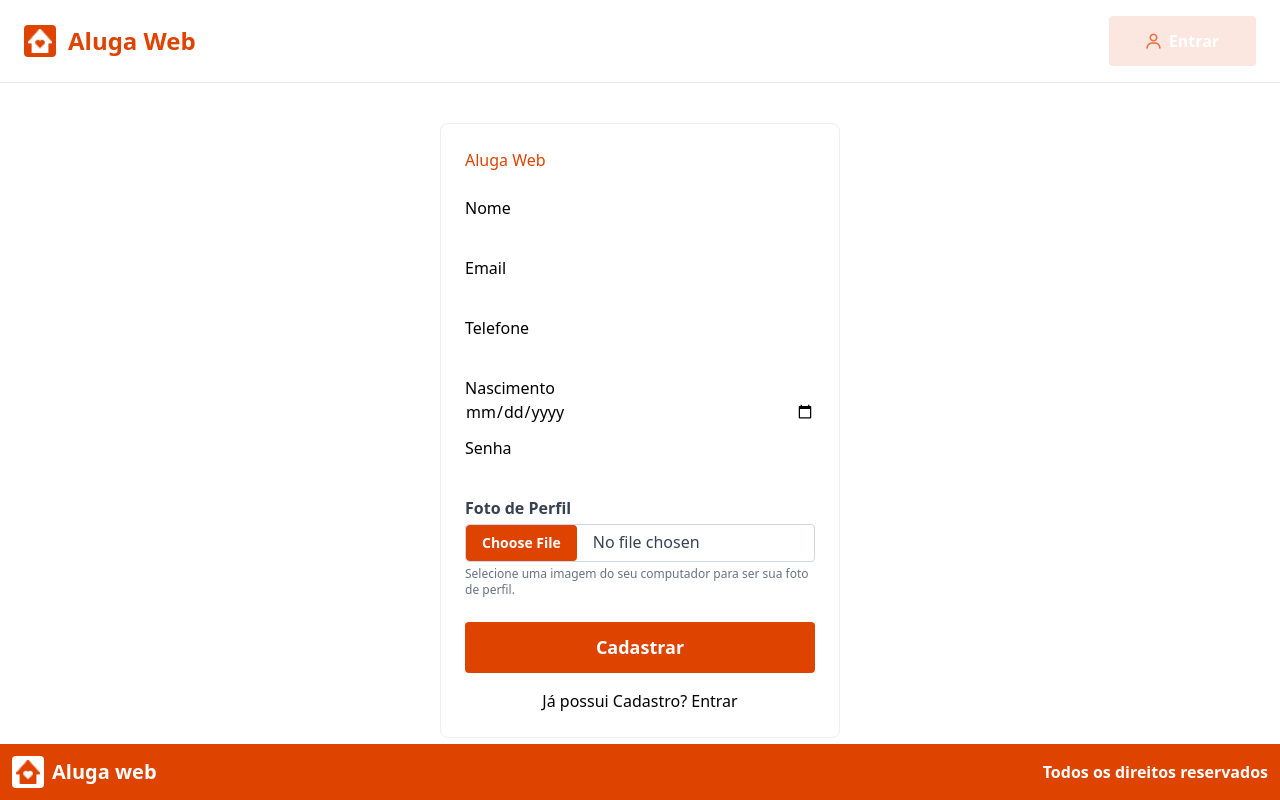
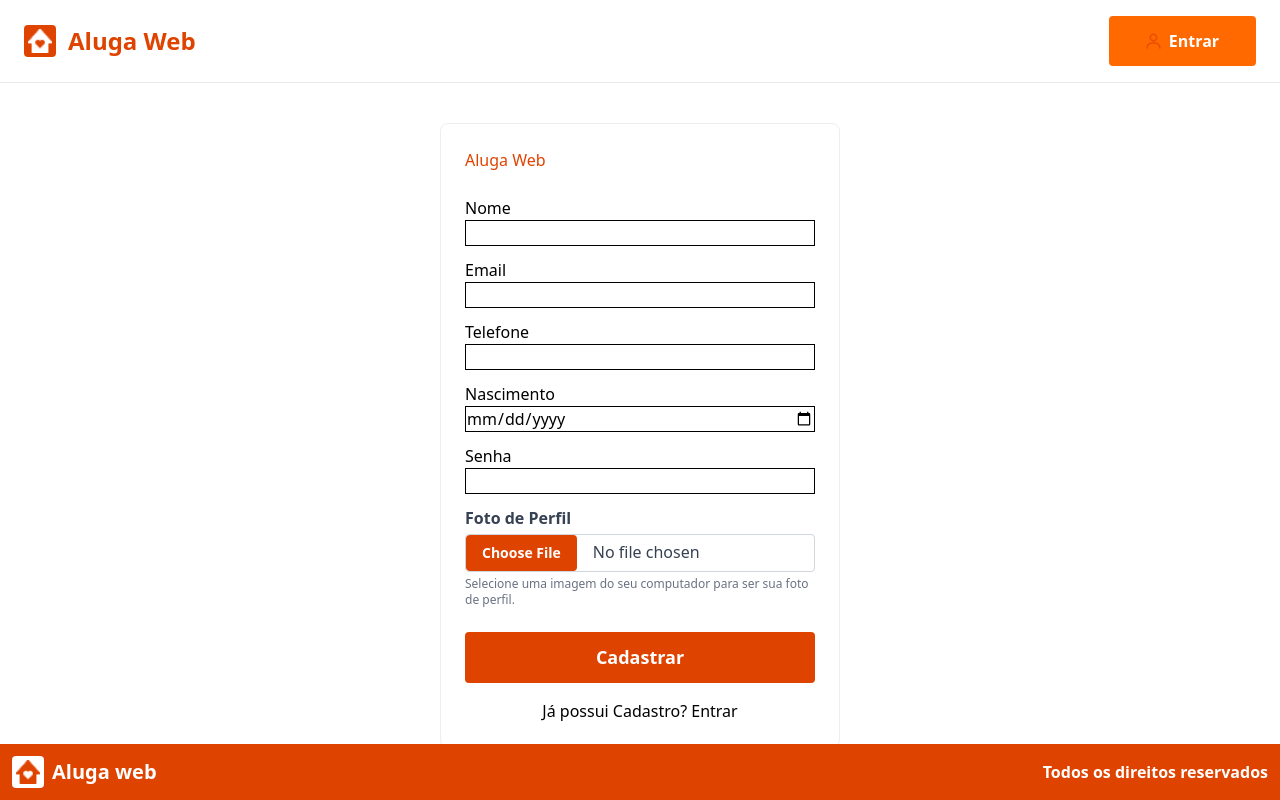
Before and after one commit to ramonnokia00/aluga-web-frontend, a React (Vite) app: page /cadastro in a window 1280 px wide. Built offline with nearby package versions, Linux system fonts and the light colour scheme.

Commit message:
erro corrigido

```diff
--- a/package.json
+++ b/package.json
@@ -38,6 +38,7 @@
     "eslint-plugin-react-hooks": "^5.2.0",
     "eslint-plugin-react-refresh": "^0.4.19",
     "globals": "^16.0.0",
+    "rollup": "^3.29.4",
     "vite": "^6.3.5"
   }
 }
--- a/src/components/Header.jsx
+++ b/src/components/Header.jsx
@@ -49,7 +49,7 @@ export default function Header() {
       {!usuario ? (
         <NavLink
           to="/login"
-          className="bg-laranja-20 cursor-pointer flex items-center justify-center gap-2 w-[147px] h-[50px] rounded font-bold text-white"
+          className="hover:bg-orange-700 duration-200 bg-orange-500 cursor-pointer flex items-center justify-center gap-2 w-[147px] h-[50px] rounded font-bold text-white"
         >
           <img src={iconeboneco} alt="icone Entrar" />
           Entrar
@@ -57,10 +57,6 @@ export default function Header() {
       ) : (
         <div className="flex items-center gap-2">
           <div className="items-center flex gap-3 mr-5 xl:invisible">
-            <img src={favoritos} alt="" />
-            <p className="text-gray font-semibold cursor-pointer hover:underline">
-              <NavLink to={"/favoritos"}>Favoritos</NavLink>
-            </p>
           </div>
           <div className="flex flex-col items-start">
             <span className="text-[#DF4300] font-bold">
--- a/src/pages/Cadastro.jsx
+++ b/src/pages/Cadastro.jsx
@@ -52,7 +52,7 @@ export default function Cadastro() {
 
         <div style={{ marginBottom: 12 }}>
           <label>Nome</label>
-          <input
+          <input className="border"
             style={{ width: "100%" }}
             value={nome}
             onChange={(e) => setNome(e.target.value)}
@@ -63,6 +63,7 @@ export default function Cadastro() {
         <div style={{ marginBottom: 12 }}>
           <label>Email</label>
           <input
+          className="border"
             style={{ width: "100%" }}
             type="email"
             value={email}
@@ -74,6 +75,7 @@ export default function Cadastro() {
         <div style={{ marginBottom: 12 }}>
           <label>Telefone</label>
           <input
+          className="border"
             style={{ width: "100%" }}
             value={telefone}
             onChange={(e) => setTelefone(e.target.value)}
@@ -83,6 +85,7 @@ export default function Cadastro() {
         <div style={{ marginBottom: 12 }}>
           <label>Nascimento</label>
           <input
+          className="border"
             style={{ width: "100%" }}
             type="date"
             value={nascimento}
@@ -93,6 +96,7 @@ export default function Cadastro() {
         <div style={{ marginBottom: 12 }}>
           <label>Senha</label>
           <input
+          className="border"
             style={{ width: "100%" }}
             type="password"
             value={senha}
--- a/src/services/api.js
+++ b/src/services/api.js
@@ -1,7 +1,8 @@
 import axios from "axios";
 
 const api = axios.create({
-  baseURL: "http://localhost:8000",
+  // baseURL: "http://localhost:8000",
+  baseURL: "https://aluga-web-backend.onrender.com",
 });
 
 export default api;
```
Also changed, not shown: vercel.json (added), 9 other files (tests, documents, lock files or other folders).
